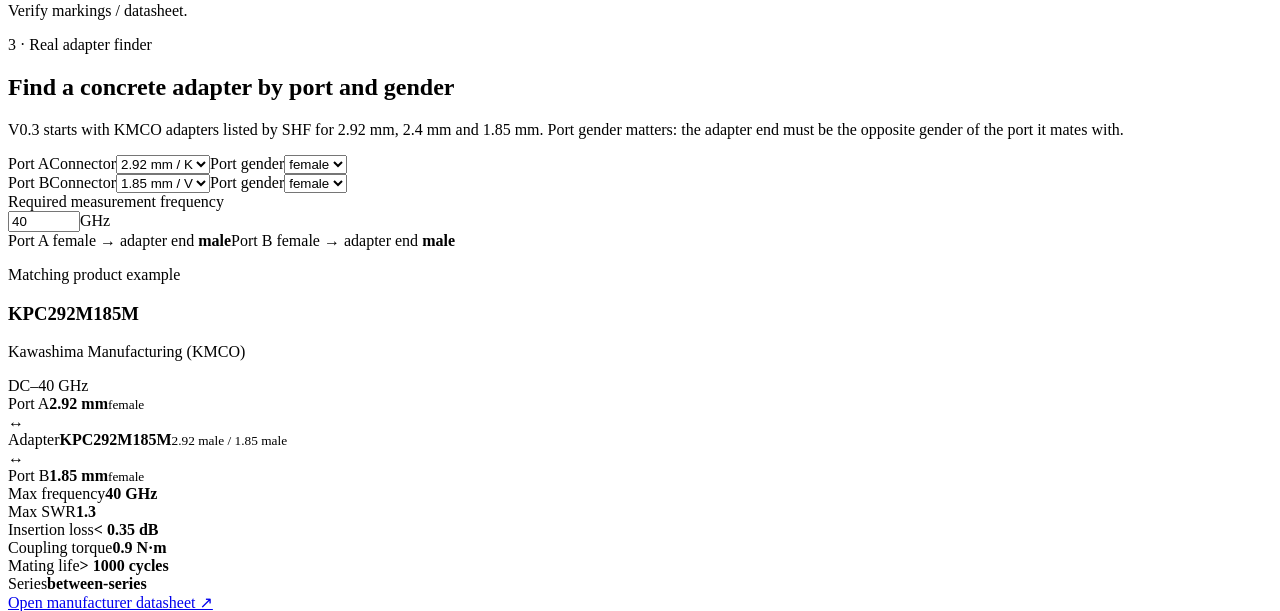
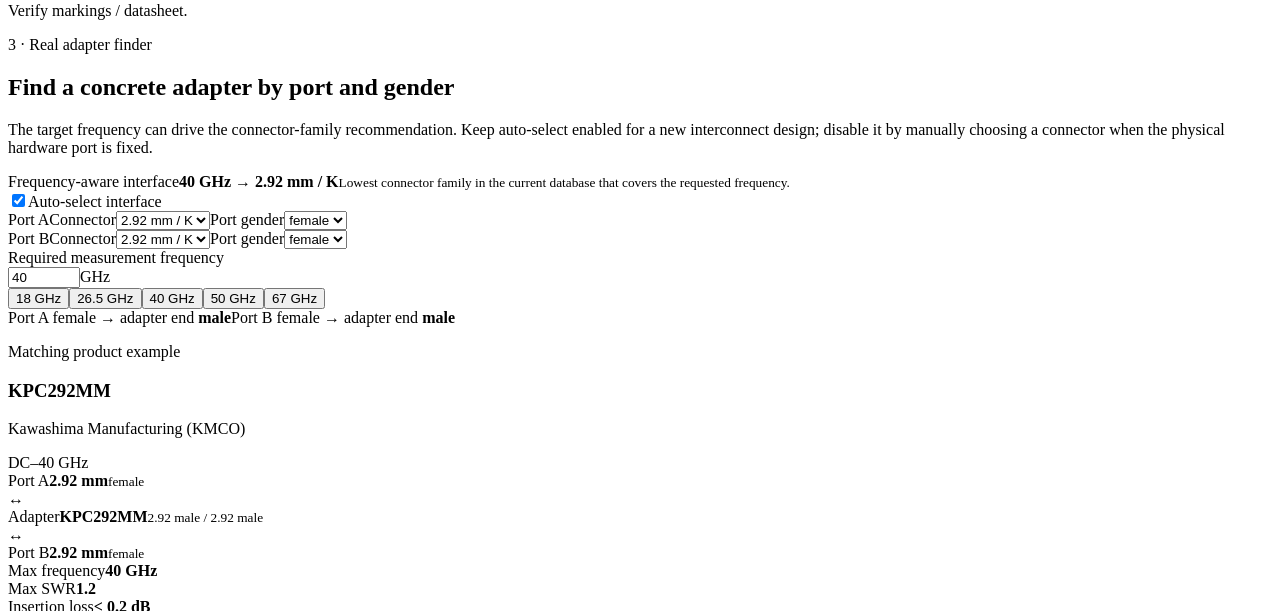
Before and after one commit to why250/rf-interconnect-guide, a React (Vite) app: page / in a window 1280 px wide. Shown: the part 2880-3491 px from the top of the page. Built offline with nearby package versions, Linux system fonts and the light colour scheme; the HTML template or start-up script is replaced by a standard one.

Commit message:
feat: auto-recommend connector family by frequency

```diff
--- a/src/AdapterFinder.tsx
+++ b/src/AdapterFinder.tsx
@@ -11,14 +11,65 @@
 
 const genderOptions: Gender[] = ['female', 'male']
 
+const recommendedInterfaceForFrequency = (
+  frequencyGHz: number,
+): PrecisionConnectorId => {
+  if (frequencyGHz <= 40) return '2.92'
+  if (frequencyGHz <= 50) return '2.4'
+  return '1.85'
+}
+
+const interfaceMaxGHz: Record<PrecisionConnectorId, number> = {
+  '2.92': 40,
+  '2.4': 50,
+  '1.85': 70,
+}
+
+const connectorLabel = (id: PrecisionConnectorId) =>
+  precisionConnectors.find((item) => item.id === id)?.label ?? id
+
 export default function AdapterFinder() {
   const [portAConnector, setPortAConnector] =
     useState<PrecisionConnectorId>('2.92')
   const [portAGender, setPortAGender] = useState<Gender>('female')
   const [portBConnector, setPortBConnector] =
-    useState<PrecisionConnectorId>('1.85')
+    useState<PrecisionConnectorId>('2.92')
   const [portBGender, setPortBGender] = useState<Gender>('female')
   const [frequencyGHz, setFrequencyGHz] = useState(40)
+  const [autoSelectInterface, setAutoSelectInterface] = useState(true)
+
+  const frequencyRecommendation =
+    recommendedInterfaceForFrequency(frequencyGHz)
+
+  const handleFrequencyChange = (value: number) => {
+    const nextFrequency = Math.max(0.1, Math.min(70, value || 0.1))
+    setFrequencyGHz(nextFrequency)
+
+    if (autoSelectInterface) {
+      const nextConnector = recommendedInterfaceForFrequency(nextFrequency)
+      setPortAConnector(nextConnector)
+      setPortBConnector(nextConnector)
+    }
+  }
+
+  const handleManualConnectorChange = (
+    port: 'A' | 'B',
+    connector: PrecisionConnectorId,
+  ) => {
+    setAutoSelectInterface(false)
+    if (port === 'A') setPortAConnector(connector)
+    else setPortBConnector(connector)
+  }
+
+  const applyFrequencyRecommendation = () => {
+    setPortAConnector(frequencyRecommendation)
+    setPortBConnector(frequencyRecommendation)
+    setAutoSelectInterface(true)
+  }
+
+  const selectedPortsSupportFrequency =
+    interfaceMaxGHz[portAConnector] >= frequencyGHz &&
+    interfaceMaxGHz[portBConnector] >= frequencyGHz
 
   const mechanicalDirect = directMatePossible(
     portAConnector,
@@ -65,10 +116,31 @@
         <p className="kicker">3 · Real adapter finder</p>
         <h2 id="adapter-title">Find a concrete adapter by port and gender</h2>
         <p>
-          V0.3 starts with KMCO adapters listed by SHF for 2.92 mm, 2.4 mm and
-          1.85 mm. Port gender matters: the adapter end must be the opposite
-          gender of the port it mates with.
+          The target frequency can drive the connector-family recommendation.
+          Keep auto-select enabled for a new interconnect design; disable it by
+          manually choosing a connector when the physical hardware port is fixed.
         </p>
+      </div>
+
+      <div className="frequency-recommendation-bar">
+        <div>
+          <span className="step-number">Frequency-aware interface</span>
+          <strong>
+            {frequencyGHz} GHz → {connectorLabel(frequencyRecommendation)}
+          </strong>
+          <small>
+            Lowest connector family in the current database that covers the
+            requested frequency.
+          </small>
+        </div>
+        <label className="auto-select-toggle">
+          <input
+            type="checkbox"
+            checked={autoSelectInterface}
+            onChange={(e) => setAutoSelectInterface(e.target.checked)}
+          />
+          <span>Auto-select interface</span>
+        </label>
       </div>
 
       <div className="adapter-layout">
@@ -81,7 +153,10 @@
                 <select
                   value={portAConnector}
                   onChange={(e) =>
-                    setPortAConnector(e.target.value as PrecisionConnectorId)
+                    handleManualConnectorChange(
+                      'A',
+                      e.target.value as PrecisionConnectorId,
+                    )
                   }
                 >
                   {precisionConnectors.map((item) => (
@@ -113,7 +188,10 @@
                 <select
                   value={portBConnector}
                   onChange={(e) =>
-                    setPortBConnector(e.target.value as PrecisionConnectorId)
+                    handleManualConnectorChange(
+                      'B',
+                      e.target.value as PrecisionConnectorId,
+                    )
                   }
                 >
                   {precisionConnectors.map((item) => (
@@ -148,15 +226,42 @@
                 max="70"
                 step="0.1"
                 value={frequencyGHz}
-                onChange={(e) =>
-                  setFrequencyGHz(
-                    Math.max(0.1, Math.min(70, Number(e.target.value) || 0.1)),
-                  )
-                }
+                onChange={(e) => handleFrequencyChange(Number(e.target.value))}
               />
               <span>GHz</span>
             </div>
           </label>
+
+          <div className="frequency-presets" aria-label="Frequency presets">
+            {[18, 26.5, 40, 50, 67].map((value) => (
+              <button
+                type="button"
+                key={value}
+                className={frequencyGHz === value ? 'chip active' : 'chip'}
+                onClick={() => handleFrequencyChange(value)}
+              >
+                {value} GHz
+              </button>
+            ))}
+          </div>
+
+          {!selectedPortsSupportFrequency && (
+            <div className="interface-upgrade-warning">
+              <div>
+                <strong>
+                  Selected connector family cannot support {frequencyGHz} GHz.
+                </strong>
+                <p>
+                  Recommended design interface: {connectorLabel(frequencyRecommendation)}.
+                  An adapter cannot recover bandwidth already lost at a lower-frequency
+                  physical port.
+                </p>
+              </div>
+              <button type="button" onClick={applyFrequencyRecommendation}>
+                Apply recommendation
+              </button>
+            </div>
+          )}
 
           <div className="adapter-gender-rule">
             <span>
@@ -169,7 +274,30 @@
         </div>
 
         <div className="panel adapter-result" aria-live="polite">
-          {mechanicalDirect ? (
+          {!selectedPortsSupportFrequency ? (
+            <>
+              <p className="kicker">Connector-family bandwidth fails</p>
+              <h3>
+                Change the physical interface before selecting an adapter
+              </h3>
+              <p className="adapter-result-copy">
+                At {frequencyGHz} GHz the selected port family is already the
+                bottleneck. The recommended interface in the current scope is{' '}
+                {connectorLabel(frequencyRecommendation)}.
+              </p>
+              <div className="warning-box">
+                Do not use a lower-frequency connector followed by a higher-frequency
+                adapter as a way to claim the higher measurement bandwidth.
+              </div>
+              <button
+                type="button"
+                className="datasheet-button"
+                onClick={applyFrequencyRecommendation}
+              >
+                Switch both ports to {connectorLabel(frequencyRecommendation)}
+              </button>
+            </>
+          ) : mechanicalDirect ? (
             <>
               <p className="kicker">Mechanical direct-mate path exists</p>
               <h3>No adapter is required for geometry alone</h3>
@@ -264,8 +392,9 @@
               <p className="kicker">No database match</p>
               <h3>This geometry is not covered yet</h3>
               <p className="adapter-result-copy">
-                V0.3 intentionally contains only the first precision-adapter
-                subset. The database will expand instead of guessing a product.
+                The current release intentionally contains only the first
+                precision-adapter subset. The database will expand instead of
+                guessing a product.
               </p>
             </>
           )}
```
